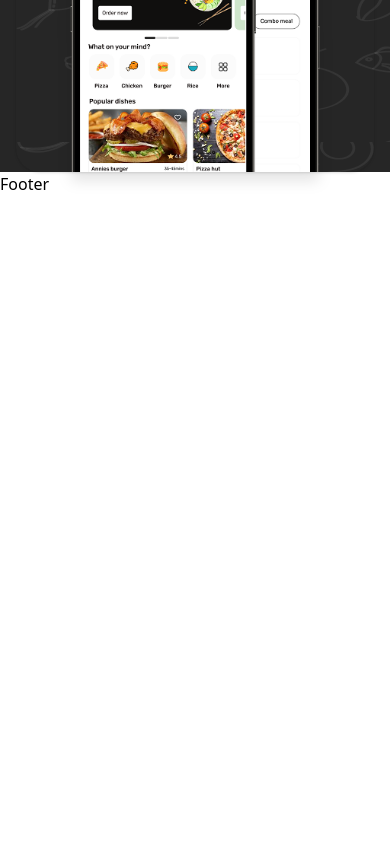
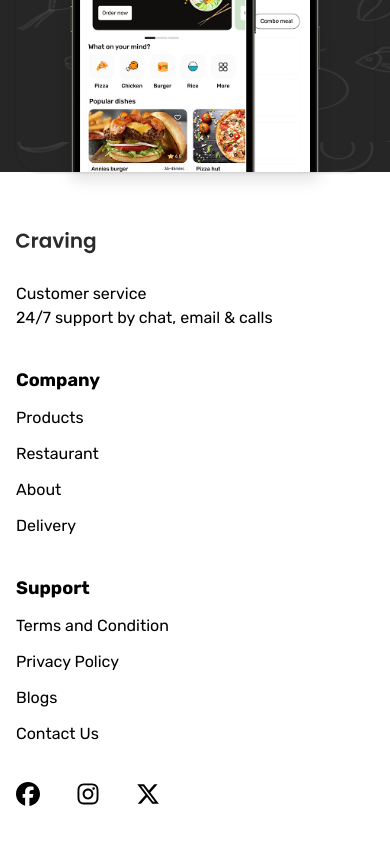
Before and after one commit to Jchosenn/cravings_food, a React (Vite) app: page / in a window 390 px wide. Shown: the part 7897-8741 px from the top of the page. Before the commit the page ends 8093 px from the top, so only its background shows below. Built offline with nearby package versions, Linux system fonts and the light colour scheme.

Commit message:
feat: added the footer section mobile and desktop

```diff
--- a/src/components/Footer.jsx
+++ b/src/components/Footer.jsx
@@ -1,6 +1,73 @@
+import logo from "../assets/images/Craving.svg"
+import { Link } from "react-router-dom"
+import {FaFacebook, FaInstagram, FaXTwitter} from "react-icons/fa6"
 
 export const Footer = () => {
+    const company= [
+        {name: "Products" , path: "/"},
+        {name: "Restaurant" , path: "/"},
+        {name: "About" , path: "/"},
+        {name: "Delivery" , path: "/"},
+    ]
+    const support= [
+        {name: "Terms and Condition" , path: "/"},
+        {name: "Privacy Policy" , path: "/"},
+        {name: "Blogs" , path: "/"},
+        {name: "Contact Us" , path: "/"},
+    ]
+    const footerLinks = [
+    { icon: <FaFacebook />, path: "/" },
+    { icon: <FaInstagram />, path: "/" },
+    { icon: <FaXTwitter /> ,path: "/" },
+  ]
   return (
-    <div>Footer</div>
+    <div className="px-4 py-15 lg:px-20 flex flex-col gap-9 md:flex-row justify-between md:items-center font-rubik">
+        <div className="space-y-7 lg:space-y-20">
+            <img src={logo} alt="Craving Logo" />
+            <div>
+                <p>Customer service</p>
+                <p>24/7 support by chat, email & calls</p>
+            </div>
+        </div>
+        <div className="space-y-3">
+            <p className="font-bold text-lg">Company</p>
+            {company.map((link, index) => (
+                <div
+                key={index}
+                 className="flex flex-col gap-3 w-fit"
+                >
+                    <Link
+                    to={link.path}
+                    > {link.name} </Link>
+
+                </div>
+            ))}
+
+        </div>
+        <div className="space-y-3">
+            <p className="font-bold text-lg">Support</p>
+            {support.map((link, index) => (
+                <div
+                key={index}
+                 className="flex flex-col gap-3 w-fit"
+                >
+                    <Link
+                    to={link.path}
+                    > {link.name} </Link>
+
+                </div>
+            ))}
+
+        </div>
+        <div className="flex items-center md:justify-between gap-9 md:gap-8">
+            {footerLinks.map((social, index) => (
+                    <Link
+                    to={social.path}
+                    className="text-2xl"
+                    > {social.icon} </Link>
+            ))}
+
+        </div>
+    </div>
   )
 }
```
